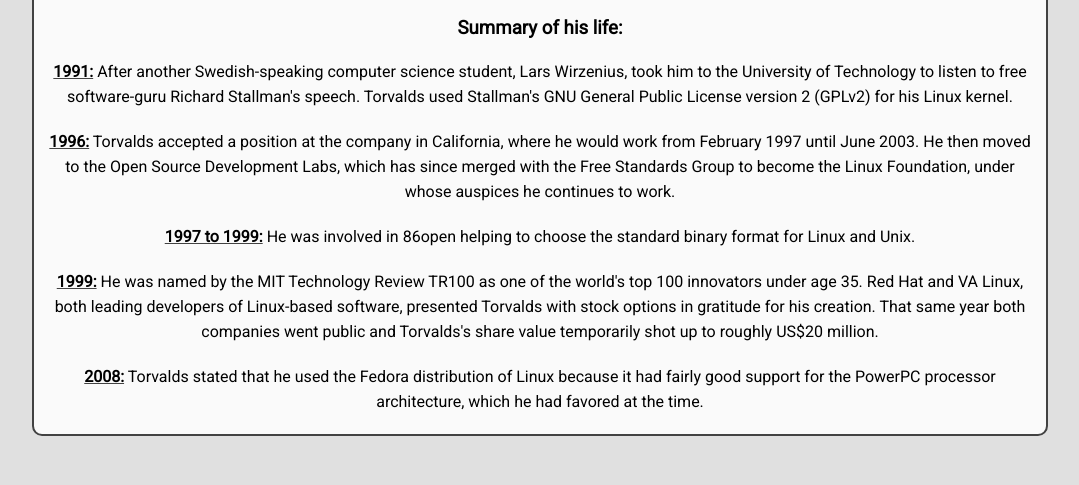
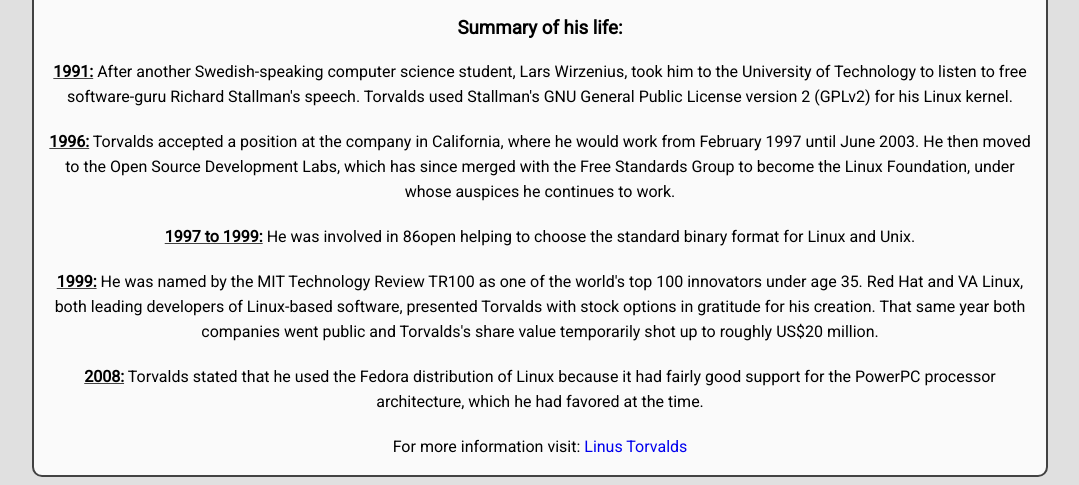
Before and after one commit to benceHornyak/FCC-tribute-page, a plain HTML site: page index.html in a window 1280 px wide. Shown: the part 478-963 px from the top of the page, without its empty margins (100-1179 px from the left). Before the commit the page ends 922 px from the top, so only its background shows below. Drawn offline with Linux system fonts and the light colour scheme.

Commit message:
Added link to wikipedia and styled links

```diff
--- a/index.html
+++ b/index.html
@@ -38,6 +38,9 @@
           <span class="year">2008:</span> Torvalds stated that he used the Fedora distribution of Linux because it had fairly good support for the PowerPC processor architecture, which he had favored at the time.
         </li>
       </ul>
+      <p>
+        For more information visit: <a href="https://en.wikipedia.org/wiki/Linus_Torvalds">Linus Torvalds</a>
+      </p>
     </div>
   </div>
 </body>
--- a/style.css
+++ b/style.css
@@ -15,6 +15,18 @@
 ul {
   padding-left: 10px;
   padding-right: 10px;
+}
+
+a {
+  text-decoration: none;
+}
+
+a:visited {
+  color: #424242;
+}
+
+a:hover {
+  text-decoration: underline;
 }
 
 .container {
```
